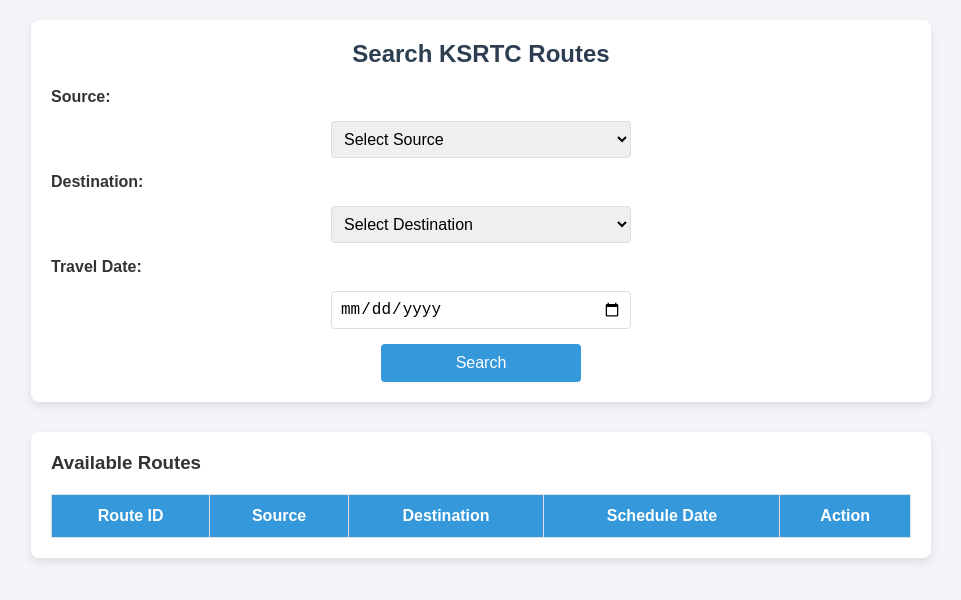
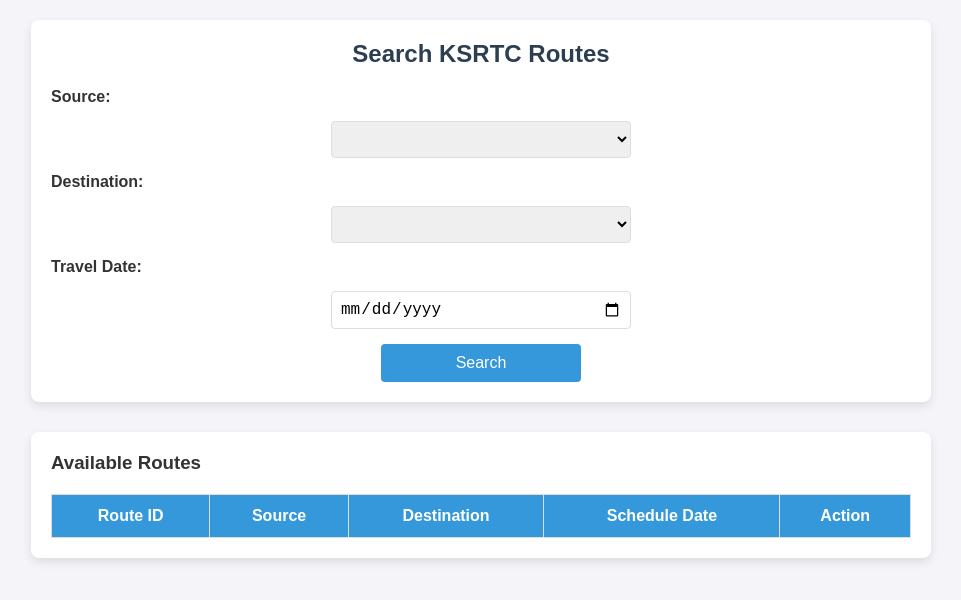
Before and after one commit to marvelpokemaster/ksrtc, a website: page public/index.html in a window 1280 px wide. Shown: the whole page, without its empty margins (159-1120 px from the left). Drawn offline with Linux system fonts and the light colour scheme; no server answers.

Commit message:
comments

```diff
--- a/public/index.html
+++ b/public/index.html
@@ -12,28 +12,12 @@
         <form id="search-form">
             <label for="source">Source:</label>
             <select id="source" name="source" required>
-                <option value="" disabled selected>Select Source</option>
-                <option value="Thiruvananthapuram">Thiruvananthapuram</option>
-                <option value="Kochi">Kochi</option>
-                <option value="Kozhikode">Kozhikode</option>
-                <option value="Thrissur">Thrissur</option>
-                <option value="Kollam">Kollam</option>
-                <option value="Kannur">Kannur</option>
-                <option value="Alappuzha">Alappuzha</option>
-                <option value="Palakkad">Palakkad</option>
+                <!-- Routes will be populated here -->
             </select>
 
             <label for="destination">Destination:</label>
             <select id="destination" name="destination" required>
-                <option value="" disabled selected>Select Destination</option>
-                <option value="Thiruvananthapuram">Thiruvananthapuram</option>
-                <option value="Kochi">Kochi</option>
-                <option value="Kozhikode">Kozhikode</option>
-                <option value="Thrissur">Thrissur</option>
-                <option value="Kollam">Kollam</option>
-                <option value="Kannur">Kannur</option>
-                <option value="Alappuzha">Alappuzha</option>
-                <option value="Palakkad">Palakkad</option>
+                <!-- Routes will be populated here -->
             </select>
 
             <label for="date">Travel Date:</label>
```
